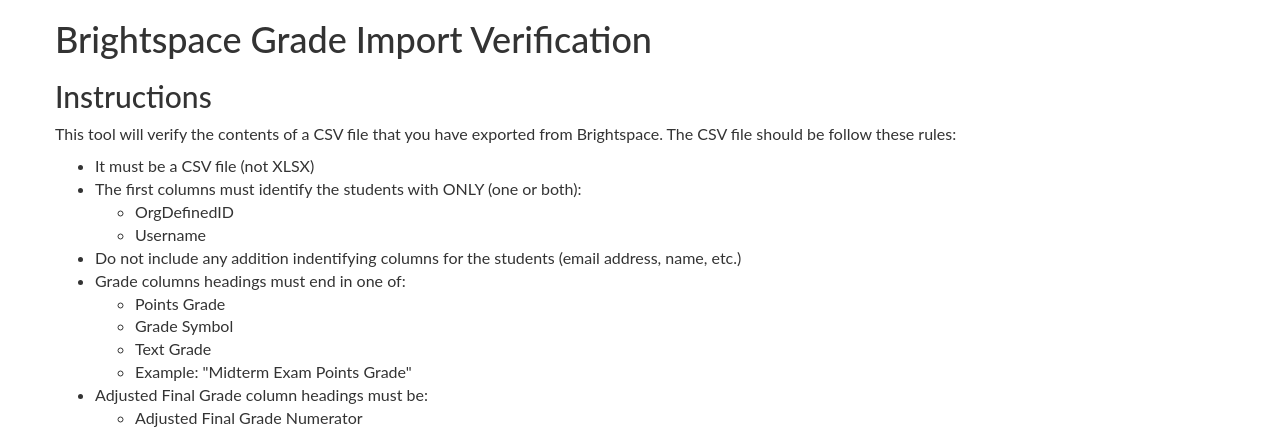
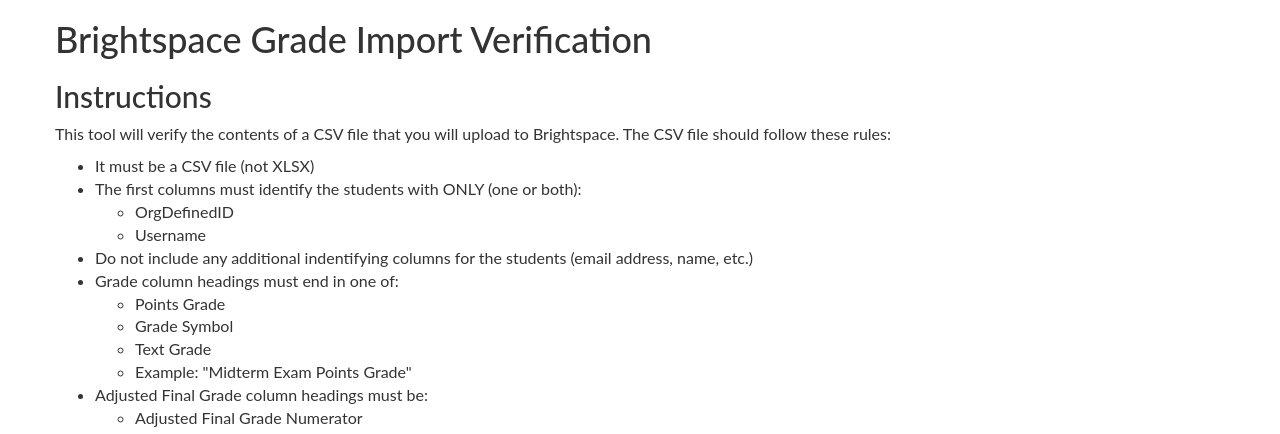
Before and after one commit to mattdig/brightspace-grade-import-validation, a plain HTML site: page index.html in a window 1280 px wide. Shown: the top 434 px of the page. Drawn offline with Linux system fonts and the light colour scheme; a web font is replaced by a local one.

Commit message:
fixed spelling mistakes

```diff
--- a/index.html
+++ b/index.html
@@ -20,12 +20,12 @@
                     <h1>Brightspace Grade Import Verification</h1>
                     <div id="instructions">
                         <h2>Instructions</h2>
-                        <p>This tool will verify the contents of a CSV file that you have exported from Brightspace. The CSV file should be follow these rules:</p>
+                        <p>This tool will verify the contents of a CSV file that you will upload to Brightspace. The CSV file should follow these rules:</p>
                         <ul>
                             <li>It must be a CSV file (not XLSX)</li>
                             <li>The first columns must identify the students with ONLY (one or both): <ul><li>OrgDefinedID</li><li>Username</li></ul></li>
-                            <li>Do not include any addition indentifying columns for the students (email address, name, etc.)</li>
-                            <li>Grade columns headings must end in one of:<ul><li>Points Grade</li><li>Grade Symbol</li><li>Text Grade</li><li>Example: "Midterm Exam Points Grade"</li></ul></li>
+                            <li>Do not include any additional indentifying columns for the students (email address, name, etc.)</li>
+                            <li>Grade column headings must end in one of:<ul><li>Points Grade</li><li>Grade Symbol</li><li>Text Grade</li><li>Example: "Midterm Exam Points Grade"</li></ul></li>
                             <li>Adjusted Final Grade column headings must be:<ul><li>Adjusted Final Grade Numerator</li><li>Adjusted Final Grade Denominator</li></ul></li>
                             <li>The last column heading must be: "End-of-Line Indicator"</li>
                             <li>The last column of every row of grade data must be: "#" as this is the end of line indicator</li>
--- a/js/main.js
+++ b/js/main.js
@@ -144,7 +144,6 @@ function validateCSV(file) {
                     if (!is_grade) {
                         // Column index starting at A
                         errors.push('Column ' + char + ' has an invalid title');
-                        column_order.push('x');
                     }
                 }
 
```
